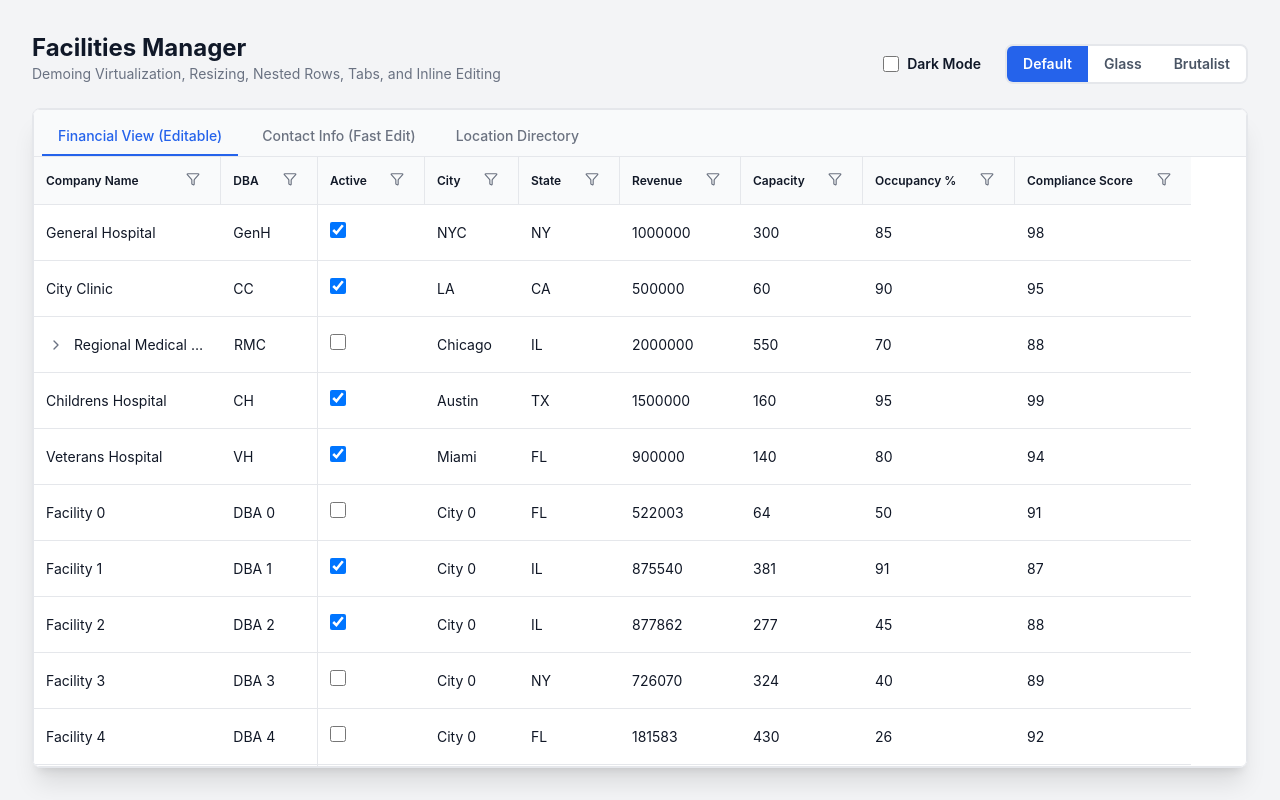
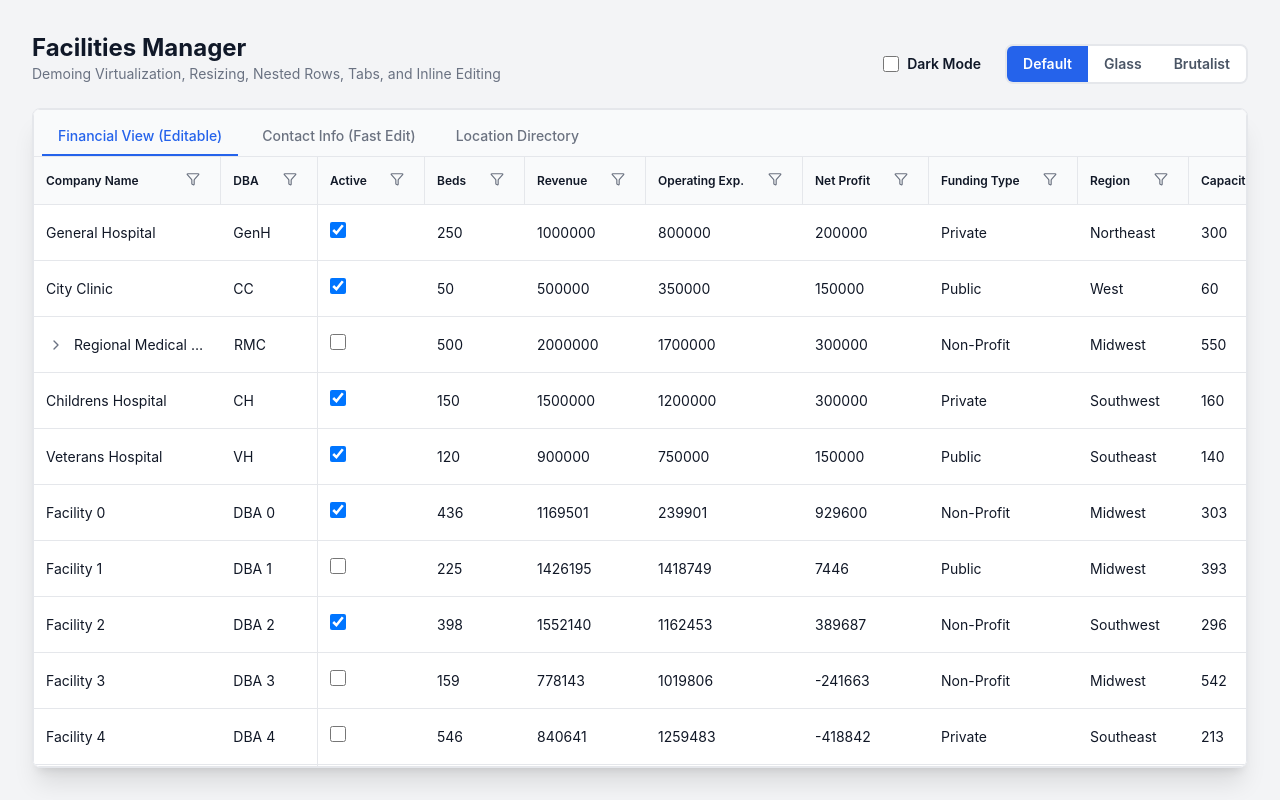
Before and after one commit to TheYearIsTwentyGX/TableGX, a React (Vite) app: page / in a window 1280 px wide. Built offline with nearby package versions, Linux system fonts and the light colour scheme.

Commit message:
Expand demo data to 5000 rows and add 10 new columns

```diff
--- a/src/App.tsx
+++ b/src/App.tsx
@@ -27,25 +27,39 @@ type Facility = {
   lastInspection: string;
   complianceScore: number;
   yearBuilt: number;
+  // New Columns
+  operatingExpense: number;
+  netProfit: number;
+  staffCount: number;
+  satisfactionScore: number;
+  fundingType: string;
+  region: string;
+  emergencyPhone: string;
+  operatingRooms: number;
+  outpatientDaily: number;
+  nurseRatio: string;
   children?: Facility[];
 };
 
 const defaultData: Facility[] = [
-  { id: '1', name: 'General Hospital', dba: 'GenH', beds: 250, isActive: true, city: 'NYC', state: 'NY', revenue: 1000000, manager: 'John Doe', phone: '555-0100', email: 'john@genh.com', rating: 5, zipCode: '10001', address: '123 Main St', website: 'genh.com', fax: '555-0200', director: 'Dr. Smith', capacity: 300, occupancy: 85, lastInspection: '2025-01-10', complianceScore: 98, yearBuilt: 1980 },
-  { id: '2', name: 'City Clinic', dba: 'CC', beds: 50, isActive: true, city: 'LA', state: 'CA', revenue: 500000, manager: 'Jane Smith', phone: '555-0101', email: 'jane@cc.com', rating: 4, zipCode: '90001', address: '456 Oak St', website: 'cc.com', fax: '555-0201', director: 'Dr. Jones', capacity: 60, occupancy: 90, lastInspection: '2025-02-15', complianceScore: 95, yearBuilt: 2005 },
+  { id: '1', name: 'General Hospital', dba: 'GenH', beds: 250, isActive: true, city: 'NYC', state: 'NY', revenue: 1000000, manager: 'John Doe', phone: '555-0100', email: 'john@genh.com', rating: 5, zipCode: '10001', address: '123 Main St', website: 'genh.com', fax: '555-0200', director: 'Dr. Smith', capacity: 300, occupancy: 85, lastInspection: '2025-01-10', complianceScore: 98, yearBuilt: 1980, operatingExpense: 800000, netProfit: 200000, staffCount: 150, satisfactionScore: 92, fundingType: 'Private', region: 'Northeast', emergencyPhone: '555-0900', operatingRooms: 8, outpatientDaily: 120, nurseRatio: '1:3' },
+  { id: '2', name: 'City Clinic', dba: 'CC', beds: 50, isActive: true, city: 'LA', state: 'CA', revenue: 500000, manager: 'Jane Smith', phone: '555-0101', email: 'jane@cc.com', rating: 4, zipCode: '90001', address: '456 Oak St', website: 'cc.com', fax: '555-0201', director: 'Dr. Jones', capacity: 60, occupancy: 90, lastInspection: '2025-02-15', complianceScore: 95, yearBuilt: 2005, operatingExpense: 350000, netProfit: 150000, staffCount: 40, satisfactionScore: 88, fundingType: 'Public', region: 'West', emergencyPhone: '555-0901', operatingRooms: 2, outpatientDaily: 45, nurseRatio: '1:4' },
   {
-    id: '3', name: 'Regional Medical Center', dba: 'RMC', beds: 500, isActive: false, city: 'Chicago', state: 'IL', revenue: 2000000, manager: 'Bob Brown', phone: '555-0102', email: 'bob@rmc.com', rating: 3, zipCode: '60601', address: '789 Pine St', website: 'rmc.com', fax: '555-0202', director: 'Dr. Brown', capacity: 550, occupancy: 70, lastInspection: '2024-11-20', complianceScore: 88, yearBuilt: 1975,
+    id: '3', name: 'Regional Medical Center', dba: 'RMC', beds: 500, isActive: false, city: 'Chicago', state: 'IL', revenue: 2000000, manager: 'Bob Brown', phone: '555-0102', email: 'bob@rmc.com', rating: 3, zipCode: '60601', address: '789 Pine St', website: 'rmc.com', fax: '555-0202', director: 'Dr. Brown', capacity: 550, occupancy: 70, lastInspection: '2024-11-20', complianceScore: 88, yearBuilt: 1975, operatingExpense: 1700000, netProfit: 300000, staffCount: 320, satisfactionScore: 85, fundingType: 'Non-Profit', region: 'Midwest', emergencyPhone: '555-0902', operatingRooms: 12, outpatientDaily: 250, nurseRatio: '1:4',
     children: [
-      { id: '3-1', name: 'RMC - North Wing', dba: 'RMC-N', beds: 200, isActive: false, city: 'Chicago', state: 'IL', revenue: 800000, manager: 'Alice White', phone: '555-0103', email: 'alice@rmc.com', rating: 4, zipCode: '60602', address: '789 Pine St N', website: 'rmc.com/n', fax: '555-0203', director: 'Dr. White', capacity: 220, occupancy: 60, lastInspection: '2024-11-21', complianceScore: 90, yearBuilt: 1978 },
-      { id: '3-2', name: 'RMC - South Wing', dba: 'RMC-S', beds: 300, isActive: true, city: 'Chicago', state: 'IL', revenue: 1200000, manager: 'Charlie Green', phone: '555-0104', email: 'charlie@rmc.com', rating: 4, zipCode: '60603', address: '789 Pine St S', website: 'rmc.com/s', fax: '555-0204', director: 'Dr. Green', capacity: 330, occupancy: 80, lastInspection: '2024-11-22', complianceScore: 92, yearBuilt: 1982 },
+      { id: '3-1', name: 'RMC - North Wing', dba: 'RMC-N', beds: 200, isActive: false, city: 'Chicago', state: 'IL', revenue: 800000, manager: 'Alice White', phone: '555-0103', email: 'alice@rmc.com', rating: 4, zipCode: '60602', address: '789 Pine St N', website: 'rmc.com/n', fax: '555-0203', director: 'Dr. White', capacity: 220, occupancy: 60, lastInspection: '2024-11-21', complianceScore: 90, yearBuilt: 1978, operatingExpense: 700000, netProfit: 100000, staffCount: 120, satisfactionScore: 87, fundingType: 'Non-Profit', region: 'Midwest', emergencyPhone: '555-0903', operatingRooms: 4, outpatientDaily: 100, nurseRatio: '1:3' },
+      { id: '3-2', name: 'RMC - South Wing', dba: 'RMC-S', beds: 300, isActive: true, city: 'Chicago', state: 'IL', revenue: 1200000, manager: 'Charlie Green', phone: '555-0104', email: 'charlie@rmc.com', rating: 4, zipCode: '60603', address: '789 Pine St S', website: 'rmc.com/s', fax: '555-0204', director: 'Dr. Green', capacity: 330, occupancy: 80, lastInspection: '2024-11-22', complianceScore: 92, yearBuilt: 1982, operatingExpense: 1000000, netProfit: 200000, staffCount: 200, satisfactionScore: 89, fundingType: 'Non-Profit', region: 'Midwest', emergencyPhone: '555-0904', operatingRooms: 8, outpatientDaily: 150, nurseRatio: '1:4' },
     ]
   },
-  { id: '4', name: 'Childrens Hospital', dba: 'CH', beds: 150, isActive: true, city: 'Austin', state: 'TX', revenue: 1500000, manager: 'Eve Black', phone: '555-0105', email: 'eve@ch.com', rating: 5, zipCode: '73301', address: '101 Kids Way', website: 'ch.com', fax: '555-0205', director: 'Dr. Black', capacity: 160, occupancy: 95, lastInspection: '2025-03-01', complianceScore: 99, yearBuilt: 2010 },
-  { id: '5', name: 'Veterans Hospital', dba: 'VH', beds: 120, isActive: true, city: 'Miami', state: 'FL', revenue: 900000, manager: 'Frank Blue', phone: '555-0106', email: 'frank@vh.com', rating: 4, zipCode: '33101', address: '202 Vet Blvd', website: 'vh.com', fax: '555-0206', director: 'Dr. Blue', capacity: 140, occupancy: 80, lastInspection: '2025-01-05', complianceScore: 94, yearBuilt: 1960 },
+  { id: '4', name: 'Childrens Hospital', dba: 'CH', beds: 150, isActive: true, city: 'Austin', state: 'TX', revenue: 1500000, manager: 'Eve Black', phone: '555-0105', email: 'eve@ch.com', rating: 5, zipCode: '73301', address: '101 Kids Way', website: 'ch.com', fax: '555-0205', director: 'Dr. Black', capacity: 160, occupancy: 95, lastInspection: '2025-03-01', complianceScore: 99, yearBuilt: 2010, operatingExpense: 1200000, netProfit: 300000, staffCount: 110, satisfactionScore: 96, fundingType: 'Private', region: 'Southwest', emergencyPhone: '555-0905', operatingRooms: 6, outpatientDaily: 80, nurseRatio: '1:2' },
+  { id: '5', name: 'Veterans Hospital', dba: 'VH', beds: 120, isActive: true, city: 'Miami', state: 'FL', revenue: 900000, manager: 'Frank Blue', phone: '555-0106', email: 'frank@vh.com', rating: 4, zipCode: '33101', address: '202 Vet Blvd', website: 'vh.com', fax: '555-0206', director: 'Dr. Blue', capacity: 140, occupancy: 80, lastInspection: '2025-01-05', complianceScore: 94, yearBuilt: 1960, operatingExpense: 750000, netProfit: 150000, staffCount: 95, satisfactionScore: 91, fundingType: 'Public', region: 'Southeast', emergencyPhone: '555-0906', operatingRooms: 5, outpatientDaily: 75, nurseRatio: '1:4' },
 ];
 
 // Generate massive data
-const mockData: Facility[] = Array.from({ length: 1000 }, (_, i) => ({
+const mockData: Facility[] = Array.from({ length: 5000 }, (_, i) => {
+  const rev = Math.floor(Math.random() * 2000000) + 100000;
+  const exp = Math.floor(Math.random() * 1500000) + 50000;
+  return {
     id: `mock-${i}`,
     name: `Facility ${i}`,
     dba: `DBA ${i}`,
@@ -53,22 +67,34 @@ const mockData: Facility[] = Array.from({ length: 1000 }, (_, i) => ({
     isActive: Math.random() > 0.5,
     city: `City ${Math.floor(i / 10)}`,
     state: ['CA', 'NY', 'TX', 'FL', 'IL'][Math.floor(Math.random() * 5)],
-  revenue: Math.floor(Math.random() * 1000000),
+    revenue: rev,
     manager: `Manager ${i}`,
-  phone: `555-01${Math.floor(Math.random() * 99)}`,
+    phone: `555-01${Math.floor(Math.random() * 90) + 10}`,
     email: `contact${i}@example.com`,
     rating: Math.floor(Math.random() * 5) + 1,
     zipCode: `1234${Math.floor(Math.random() * 9)}`,
     address: `${Math.floor(Math.random() * 9999)} Main St`,
     website: `hospital${i}.com`,
-  fax: `555-02${Math.floor(Math.random() * 99)}`,
+    fax: `555-02${Math.floor(Math.random() * 90) + 10}`,
     director: `Director ${i}`,
     capacity: Math.floor(Math.random() * 500) + 50,
     occupancy: Math.floor(Math.random() * 100),
     lastInspection: `202${Math.floor(Math.random() * 5)}-0${Math.floor(Math.random() * 9) + 1}-15`,
     complianceScore: Math.floor(Math.random() * 20) + 80,
-  yearBuilt: 1950 + Math.floor(Math.random() * 70)
-}));
+    yearBuilt: 1950 + Math.floor(Math.random() * 70),
+    // New mock variables
+    operatingExpense: exp,
+    netProfit: rev - exp,
+    staffCount: Math.floor(Math.random() * 250) + 10,
+    satisfactionScore: Math.floor(Math.random() * 40) + 60,
+    fundingType: ['Public', 'Private', 'Non-Profit'][Math.floor(Math.random() * 3)],
+    region: ['Northeast', 'Southeast', 'Midwest', 'Southwest', 'West'][Math.floor(Math.random() * 5)],
+    emergencyPhone: `555-09${Math.floor(Math.random() * 90) + 10}`,
+    operatingRooms: Math.floor(Math.random() * 16) + 1,
+    outpatientDaily: Math.floor(Math.random() * 400) + 20,
+    nurseRatio: `1:${Math.floor(Math.random() * 6) + 2}`
+  };
+});
 
 export default function App() {
   const [data, setData] = useState<Facility[]>([...defaultData, ...mockData]);
@@ -118,6 +144,67 @@ export default function App() {
       accessorKey: 'revenue',
       meta: { editable: true, inputType: 'number', footerAggregate: 'sum' } as TableColumnMeta<Facility>
     },
+    // New Columns definitions
+    {
+      id: 'operatingExpense',
+      header: 'Operating Exp.',
+      accessorKey: 'operatingExpense',
+      meta: { editable: true, inputType: 'number', footerAggregate: 'sum' } as TableColumnMeta<Facility>
+    },
+    {
+      id: 'netProfit',
+      header: 'Net Profit',
+      accessorKey: 'netProfit',
+      meta: { editable: true, inputType: 'number', footerAggregate: 'sum' } as TableColumnMeta<Facility>
+    },
+    {
+      id: 'staffCount',
+      header: 'Staff Count',
+      accessorKey: 'staffCount',
+      meta: { editable: true, inputType: 'number', footerAggregate: 'sum' } as TableColumnMeta<Facility>
+    },
+    {
+      id: 'satisfactionScore',
+      header: 'Satisfaction %',
+      accessorKey: 'satisfactionScore',
+      meta: { editable: true, inputType: 'number', footerAggregate: 'avg' } as TableColumnMeta<Facility>
+    },
+    {
+      id: 'fundingType',
+      header: 'Funding Type',
+      accessorKey: 'fundingType',
+      meta: { editable: true, inputType: 'text' } as TableColumnMeta<Facility>
+    },
+    {
+      id: 'region',
+      header: 'Region',
+      accessorKey: 'region',
+      meta: { editable: true, inputType: 'text' } as TableColumnMeta<Facility>
+    },
+    {
+      id: 'emergencyPhone',
+      header: 'Emerg. Phone',
+      accessorKey: 'emergencyPhone',
+      meta: { editable: true, inputType: 'text' } as TableColumnMeta<Facility>
+    },
+    {
+      id: 'operatingRooms',
+      header: 'OR Count',
+      accessorKey: 'operatingRooms',
+      meta: { editable: true, inputType: 'number' } as TableColumnMeta<Facility>
+    },
+    {
+      id: 'outpatientDaily',
+      header: 'Daily Outpatients',
+      accessorKey: 'outpatientDaily',
+      meta: { editable: true, inputType: 'number', footerAggregate: 'sum' } as TableColumnMeta<Facility>
+    },
+    {
+      id: 'nurseRatio',
+      header: 'Nurse-to-Patient',
+      accessorKey: 'nurseRatio',
+      meta: { editable: true, inputType: 'text' } as TableColumnMeta<Facility>
+    },
     {
       id: 'actions',
       header: 'Actions',
@@ -164,14 +251,17 @@ export default function App() {
     return true;
   };
 
-  const commonColumns = columns.slice(0, 2); // DBA and Beds
+  const commonColumns = columns.slice(0, 2); // Name and DBA
 
   const tab1Columns = [
     ...commonColumns,
     columns.find(c => c.id === 'isActive')!,
-    columns.find(c => c.id === 'city')!,
-    columns.find(c => c.id === 'state')!,
+    columns.find(c => c.id === 'beds')!,
     columns.find(c => c.id === 'revenue')!,
+    columns.find(c => c.id === 'operatingExpense')!,
+    columns.find(c => c.id === 'netProfit')!,
+    columns.find(c => c.id === 'fundingType')!,
+    columns.find(c => c.id === 'region')!,
     { header: 'Capacity', accessorKey: 'capacity', id: 'capacity', meta: { editable: true } },
     { header: 'Occupancy %', accessorKey: 'occupancy', id: 'occupancy', meta: { editable: true } },
     { header: 'Compliance Score', accessorKey: 'complianceScore', id: 'complianceScore' }
@@ -182,19 +272,24 @@ export default function App() {
     { header: 'Manager', accessorKey: 'manager', id: 'manager', meta: { editable: true } },
     { header: 'Director', accessorKey: 'director', id: 'director', meta: { editable: true } },
     { header: 'Phone Number', accessorKey: 'phone', id: 'phone', meta: { editable: true } },
+    columns.find(c => c.id === 'emergencyPhone')!,
     { header: 'Email Address', accessorKey: 'email', id: 'email', meta: { editable: true } },
     { header: 'Fax Number', accessorKey: 'fax', id: 'fax' },
     { header: 'Website', accessorKey: 'website', id: 'website' },
-    { header: 'Star Rating', accessorKey: 'rating', id: 'rating', meta: { editable: true } }
+    { header: 'Star Rating', accessorKey: 'rating', id: 'rating', meta: { editable: true } },
+    columns.find(c => c.id === 'staffCount')!
   ] as ColumnDef<Facility>[];
 
   const tab3Columns = [
     ...commonColumns,
     { header: 'Zip Code', accessorKey: 'zipCode', id: 'zipCode' },
     columns.find(c => c.id === 'city')!,
+    columns.find(c => c.id === 'state')!,
     { header: 'Address', accessorKey: 'address', id: 'address' },
-    { header: 'Manager', accessorKey: 'manager', id: 'manager' },
-    { header: 'Phone Number', accessorKey: 'phone', id: 'phone' },
+    columns.find(c => c.id === 'operatingRooms')!,
+    columns.find(c => c.id === 'outpatientDaily')!,
+    columns.find(c => c.id === 'nurseRatio')!,
+    columns.find(c => c.id === 'satisfactionScore')!,
     { header: 'Year Built', accessorKey: 'yearBuilt', id: 'yearBuilt' },
     { header: 'Last Inspection', accessorKey: 'lastInspection', id: 'lastInspection' }
   ] as ColumnDef<Facility>[];
@@ -206,7 +301,7 @@ export default function App() {
       editable: true,
       columns: tab1Columns,
       frozenColumns: 2,
-      editableColumnIds: ['dba', 'beds', 'isActive', 'city', 'state', 'revenue'],
+      editableColumnIds: ['dba', 'beds', 'isActive', 'city', 'state', 'revenue', 'operatingExpense', 'netProfit', 'fundingType', 'region'],
       singleClickEdit: false,
       onSaveEdit: handleSaveEdit,
     },
@@ -216,7 +311,7 @@ export default function App() {
       editable: true,
       columns: tab2Columns,
       frozenColumns: 2,
-      editableColumnIds: ['dba', 'beds', 'manager', 'phone', 'email', 'rating'],
+      editableColumnIds: ['dba', 'beds', 'manager', 'phone', 'email', 'rating', 'emergencyPhone', 'staffCount'],
       singleClickEdit: true,
       onSaveEdit: handleSaveEdit,
     },
```
Lines whose indentation alone changed are shown as unchanged.
